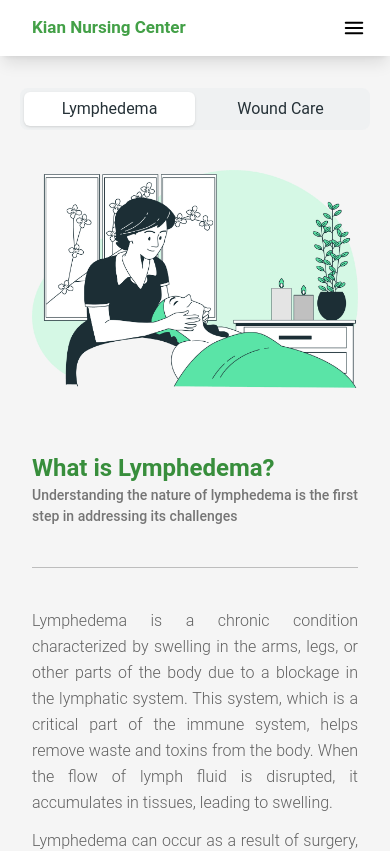
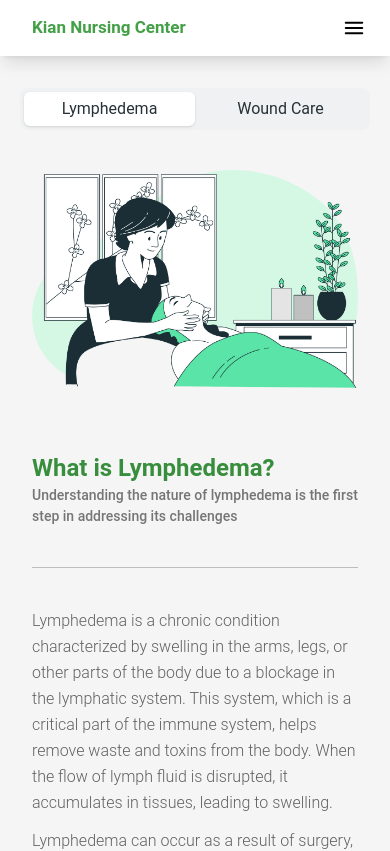
Before and after one commit to RamtinPB/KianNursingCenter, a React (Vite) app: page /Services in a window 390 px wide. Shown: the top 851 px of the page. Built offline with nearby package versions, Linux system fonts and the light colour scheme.

Commit message:
responsive v1

```diff
--- a/src/components/Services_Components/MainContent/LymphedemaContent.tsx
+++ b/src/components/Services_Components/MainContent/LymphedemaContent.tsx
@@ -21,7 +21,7 @@ function RenderSubSectionContent({
         {title}
       </Typography>
       {/* @ts-ignore */}
-      <Typography variant="paragraph" className="!text-justify text-gray-700">
+      <Typography variant="paragraph" className="!text-pretty text-gray-700">
         {description}
       </Typography>
       {/* @ts-ignore */}
```
